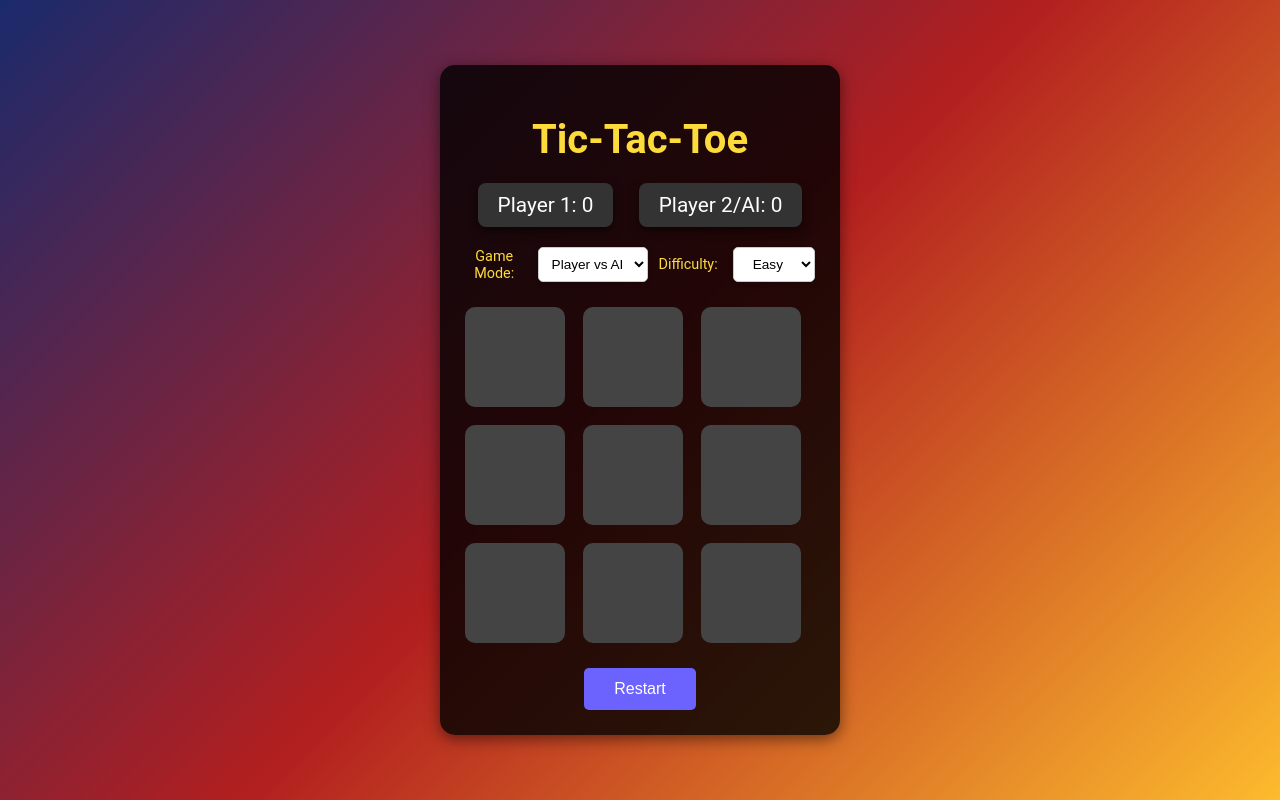
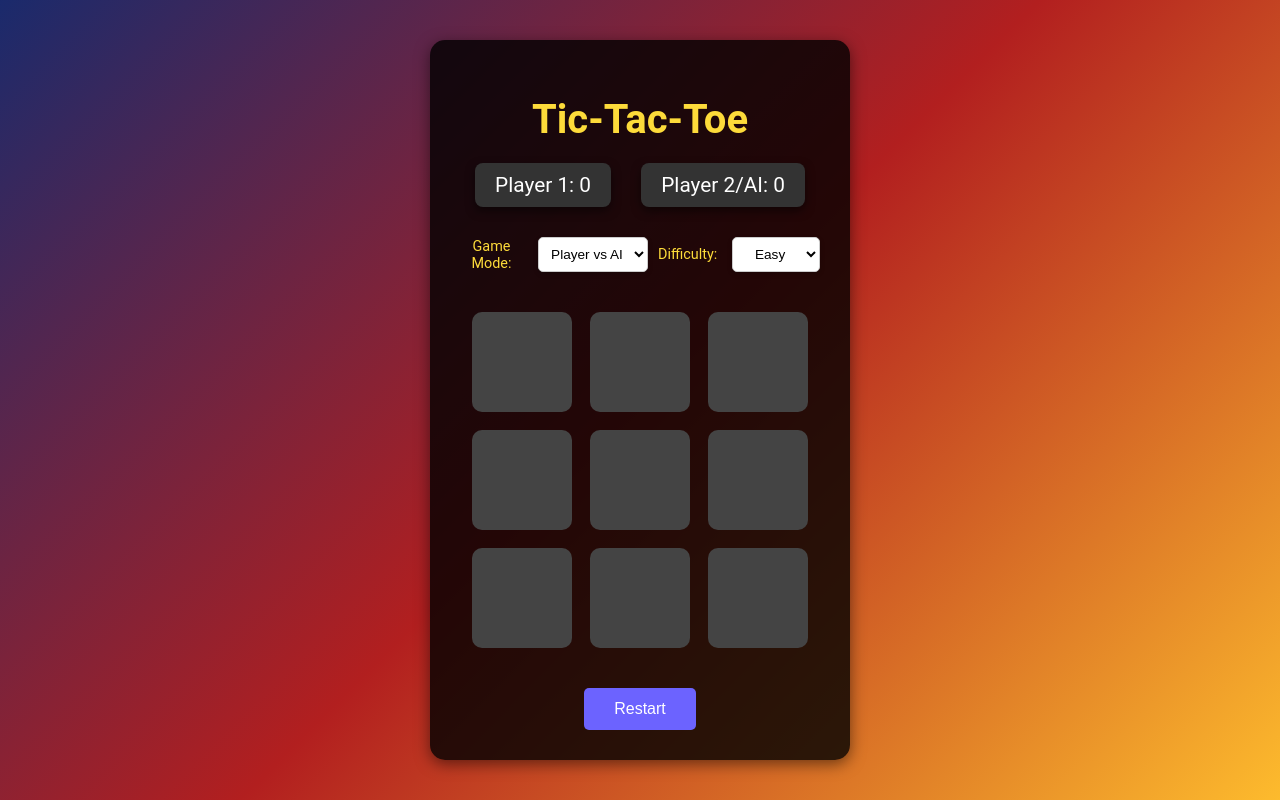
Before and after one commit to adwaithv964/Tic-Tac-Toe, a plain HTML site: page index.html in a window 1280 px wide. Drawn offline with Linux system fonts and the light colour scheme.

Commit message:
resize the grid in container

```diff
--- a/styles.css
+++ b/styles.css
@@ -13,10 +13,13 @@ body {
 .game-container {
   text-align: center;
   background: rgba(0, 0, 0, 0.8);
-  padding: 25px;
+  padding: 30px;
   border-radius: 15px;
   box-shadow: 0 4px 15px rgba(0, 0, 0, 0.5);
-  width: 350px; /* Adjust width to fit new layout */
+  width: 360px; /* Maintained the same width */
+  display: flex;
+  flex-direction: column;
+  align-items: center; /* Centers content horizontally */
 }
 
 h1 {
@@ -31,7 +34,8 @@ h1 {
   justify-content: space-between;
   align-items: center;
   gap: 10px;
-  margin-bottom: 20px;
+  margin-bottom: 25px;
+  width: 100%; /* Stretch controls to fit container */
 }
 
 .options label {
@@ -48,23 +52,24 @@ h1 {
   background: #ffffff;
   color: #000000;
   outline: none;
-  width: 110px; /* Compact width */
-  height: 35px; /* Adjusted height */
+  width: 110px;
+  height: 35px;
   text-align: center;
-  box-shadow: 0 2px 5px rgba(0, 0, 0, 0.2); /* Subtle shadow */
+  box-shadow: 0 2px 5px rgba(0, 0, 0, 0.2);
 }
 
 .options select:focus {
   border-color: #fddb3a;
-  box-shadow: 0 0 5px rgba(253, 219, 58, 0.5); /* Focus effect */
+  box-shadow: 0 0 5px rgba(253, 219, 58, 0.5);
 }
 
 /* Scoreboard */
 .scoreboard {
   display: flex;
   justify-content: space-around;
-  margin-bottom: 20px;
+  margin-bottom: 30px;
   font-size: 1.3em;
+  width: 100%; /* Stretch scoreboard to fit container */
 }
 
 .scoreboard div {
@@ -79,7 +84,14 @@ h1 {
   display: grid;
   grid-template-columns: repeat(3, 100px);
   grid-gap: 18px;
-  margin: 25px auto;
+  margin: 0 auto; /* Center grid horizontally */
+  padding: 15px 0; /* Added padding to balance space above and below the grid */
+  justify-content: center; /* Ensures grid is centered */
+}
+
+/* Adjust game container alignment */
+.game-container .game-board {
+  margin: 0; /* Ensures grid doesn't introduce extra margins */
 }
 
 .cell {
@@ -117,7 +129,7 @@ h1 {
 
 /* Message styling */
 .message {
-  margin-bottom: 20px;
+  margin-bottom: 25px;
   font-size: 1.2em;
   color: #fddb3a;
 }
```
